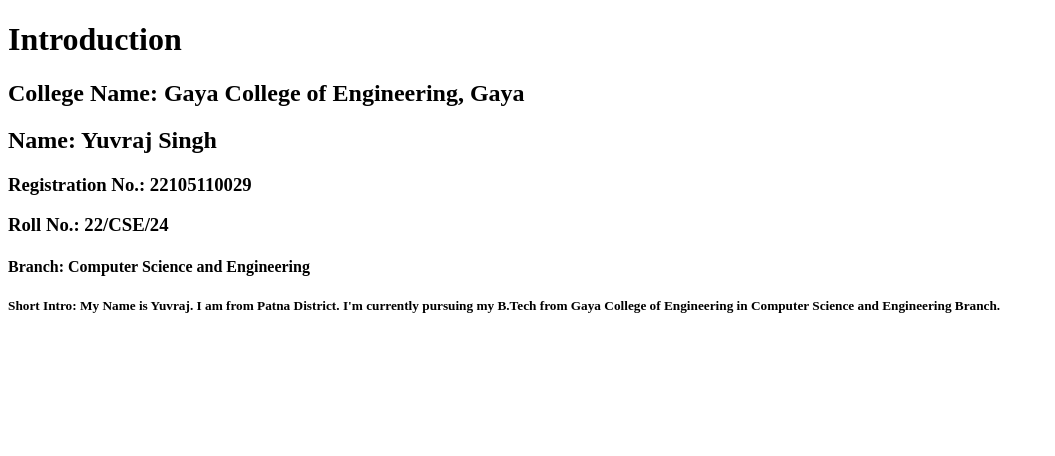
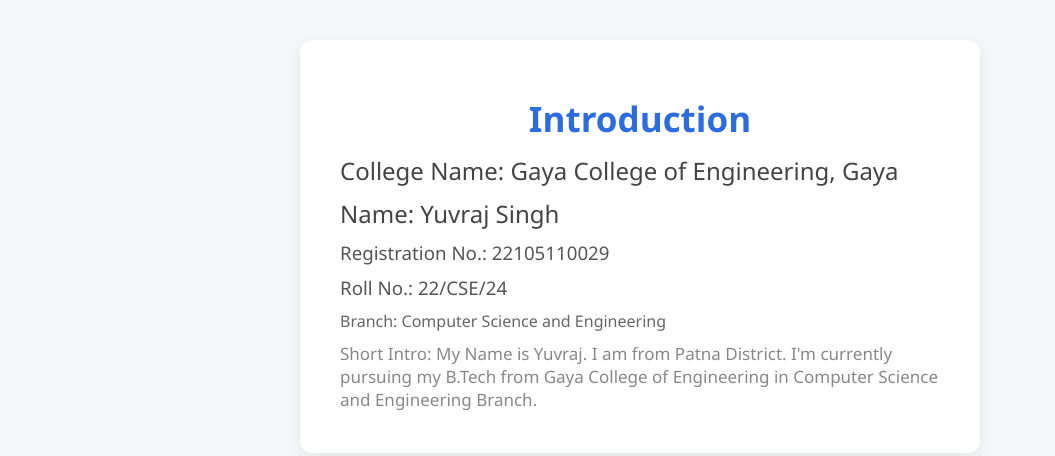
Before and after one commit to YuvrajS01/atplc-task1, a plain HTML site: page index.html in a window 1280 px wide. Shown: the whole page, without its empty margins (0-1055 px from the left). Drawn offline with Linux system fonts and the light colour scheme.

Commit message:
Added CSS Styling

```diff
--- a/index.html
+++ b/index.html
@@ -2,8 +2,45 @@
 <html>
     <head>
         <title>Introduction</title>
+        <style>
+            body {
+                background: #f5f7fa;
+                font-family: 'Segoe UI', Arial, sans-serif;
+                color: #222;
+                margin: 0;
+                padding: 0;
+                display: flex;
+                flex-direction: column;
+                align-items: center;
+                justify-content: center;
+            }
+            main {
+                background: #fff;
+                border-radius: 12px;
+                box-shadow: 0 4px 16px rgba(0,0,0,0.08);
+                padding: 32px 40px;
+                max-width: 600px;
+                width: 90%;
+                margin: 40px 0;
+            }
+            h1 {
+                text-align: center;
+                color: #2d6cdf;
+                margin-bottom: 12px;
+                font-size: 35px;
+            }
+            h2, h3, h4, h5 {
+                margin: 10px 0;
+                font-weight: 400;
+            }
+            h2 { color: #444; }
+            h3 { color: #555; }
+            h4 { color: #666; }
+            h5 { color: #888; font-size: 17px; }
+        </style>
     </head>
     <body>
+        <main>
             <h1>Introduction</h1>
             <h2>College Name: Gaya College of Engineering, Gaya</h2>
             <h2>Name: Yuvraj Singh</h2>
@@ -11,5 +48,6 @@
             <h3>Roll No.: 22/CSE/24</h3>
             <h4>Branch: Computer Science and Engineering</h4>
             <h5>Short Intro: My Name is Yuvraj. I am from Patna District. I'm currently pursuing my B.Tech from Gaya College of Engineering in Computer Science and Engineering Branch.</h5>
+        </main>
     </body>
 </html>
```
Lines whose indentation alone changed are shown as unchanged.
